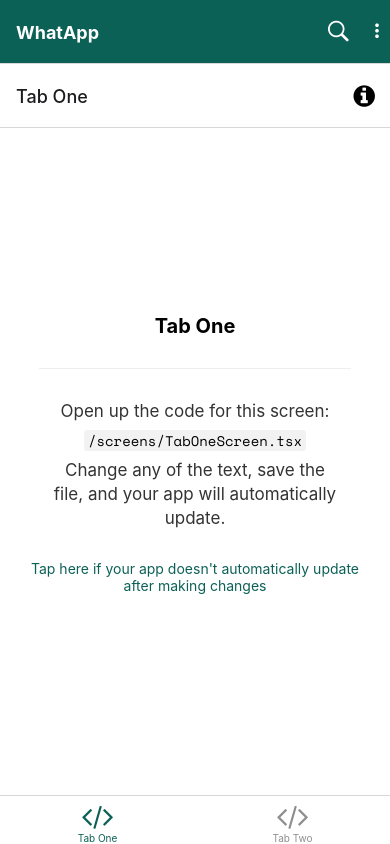
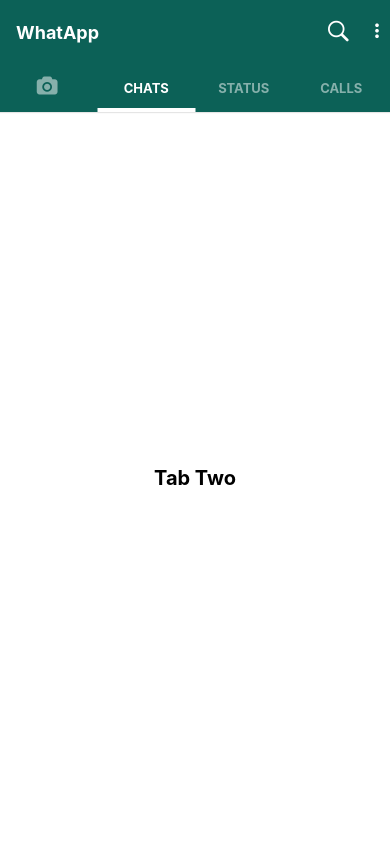
Before and after one commit to Abhimishra2424/WhatApp-Clone-React-Native, a React Native app: screen /Root in a window 390 px wide. Built offline with nearby package versions, Linux system fonts and the light colour scheme; what expo-linking would draw is missing.

Commit message:
add react navigation with add 4 tabs camera,chats,status,calls

```diff
--- a/navigation/LinkingConfiguration.ts
+++ b/navigation/LinkingConfiguration.ts
@@ -1,9 +1,3 @@
-/**
- * Learn more about deep linking with React Navigation
- * https://reactnavigation.org/docs/deep-linking
- * https://reactnavigation.org/docs/configuring-links
- */
-
 import { LinkingOptions } from '@react-navigation/native';
 import * as Linking from 'expo-linking';
 
@@ -27,8 +21,6 @@
           },
         },
       },
-      Modal: 'modal',
-      NotFound: '*',
     },
   },
 };
--- /dev/null
+++ b/navigation/MainTabNavigator.tsx
@@ -0,0 +1,49 @@
+import * as React from "react";
+import { createMaterialTopTabNavigator } from "@react-navigation/material-top-tabs";
+import Colors from "../constants/Colors";
+import useColorScheme from "../hooks/useColorScheme";
+import TabOneScreen from "../screens/TabOneScreen";
+import TabTwoScreen from "../screens/TabTwoScreen";
+import { MainTabParamList } from "../types";
+import { Fontisto } from "@expo/vector-icons";
+import { color } from "react-native-reanimated";
+
+const MainTab = createMaterialTopTabNavigator<MainTabParamList>();
+
+export default function MainTabNavigator() {
+  const colorScheme = useColorScheme();
+
+  return (
+    <MainTab.Navigator
+      initialRouteName="Chats"
+      screenOptions={{
+        tabBarActiveTintColor: Colors[colorScheme].background,
+        tabBarStyle: {
+          backgroundColor: Colors[colorScheme].tint,
+        },
+        tabBarIndicatorStyle: {
+          backgroundColor: Colors[colorScheme].background,
+          height: 4,
+        },
+        tabBarLabelStyle: {
+          fontWeight: "bold",
+        },
+        tabBarShowIcon: true,
+      }}
+    >
+      <MainTab.Screen
+        name="Camera"
+        component={TabOneScreen}
+        options={{
+          tabBarIcon: ({ color }) => (
+            <Fontisto name="camera" color={color} size={18} />
+          ),
+          tabBarShowLabel: false,
+        }}
+      />
+      <MainTab.Screen name="Chats" component={TabTwoScreen} />
+      <MainTab.Screen name="Status" component={TabTwoScreen} />
+      <MainTab.Screen name="Calls" component={TabTwoScreen} />
+    </MainTab.Navigator>
+  );
+}
--- a/navigation/index.tsx
+++ b/navigation/index.tsx
@@ -3,8 +3,6 @@
  * https://reactnavigation.org/docs/getting-started
  *
  */
-import { FontAwesome } from "@expo/vector-icons";
-import { createBottomTabNavigator } from "@react-navigation/bottom-tabs";
 import {
   NavigationContainer,
   DefaultTheme,
@@ -12,20 +10,14 @@
 } from "@react-navigation/native";
 import { createNativeStackNavigator } from "@react-navigation/native-stack";
 import * as React from "react";
-import { ColorSchemeName, Pressable, View } from "react-native";
+import { ColorSchemeName, View } from "react-native";
 
 import Colors from "../constants/Colors";
-import useColorScheme from "../hooks/useColorScheme";
 import NotFoundScreen from "../screens/NotFoundScreen";
-import TabOneScreen from "../screens/TabOneScreen";
-import TabTwoScreen from "../screens/TabTwoScreen";
-import {
-  RootStackParamList,
-  RootTabParamList,
-  RootTabScreenProps,
-} from "../types";
+import { RootStackParamList } from "../types";
 import LinkingConfiguration from "./LinkingConfiguration";
 import { Octicons, MaterialCommunityIcons } from "@expo/vector-icons";
+import MainTabNavigator from "./MainTabNavigator";
 
 export default function Navigation({
   colorScheme,
@@ -55,6 +47,7 @@
         headerStyle: {
           backgroundColor: Colors.light.tint,
         },
+        headerShadowVisible: false,
         headerTintColor: Colors.light.background,
         headerTitleAlign: "left",
         headerTitleStyle: {
@@ -64,7 +57,7 @@
     >
       <Stack.Screen
         name="Root"
-        component={BottomTabNavigator}
+        component={MainTabNavigator}
         options={{
           title: "WhatApp",
           headerRight: () => {
@@ -96,64 +89,3 @@
     </Stack.Navigator>
   );
 }
-
-/**
- * A bottom tab navigator displays tab buttons on the bottom of the display to switch screens.
- * https://reactnavigation.org/docs/bottom-tab-navigator
- */
-const BottomTab = createBottomTabNavigator<RootTabParamList>();
-
-function BottomTabNavigator() {
-  const colorScheme = useColorScheme();
-
-  return (
-    <BottomTab.Navigator
-      initialRouteName="TabOne"
-      screenOptions={{
-        tabBarActiveTintColor: Colors[colorScheme].tint,
-      }}
-    >
-      <BottomTab.Screen
-        name="TabOne"
-        component={TabOneScreen}
-        options={({ navigation }: RootTabScreenProps<"TabOne">) => ({
-          title: "Tab One",
-          tabBarIcon: ({ color }) => <TabBarIcon name="code" color={color} />,
-          headerRight: () => (
-            <Pressable
-              onPress={() => navigation.navigate("Modal")}
-              style={({ pressed }) => ({
-                opacity: pressed ? 0.5 : 1,
-              })}
-            >
-              <FontAwesome
-                name="info-circle"
-                size={25}
-                color={Colors[colorScheme].text}
-                style={{ marginRight: 15 }}
-              />
-            </Pressable>
-          ),
-        })}
-      />
-      <BottomTab.Screen
-        name="TabTwo"
-        component={TabTwoScreen}
-        options={{
-          title: "Tab Two",
-          tabBarIcon: ({ color }) => <TabBarIcon name="code" color={color} />,
-        }}
-      />
-    </BottomTab.Navigator>
-  );
-}
-
-/**
- * You can explore the built-in icon families and icons on the web at https://icons.expo.fyi/
- */
-function TabBarIcon(props: {
-  name: React.ComponentProps<typeof FontAwesome>["name"];
-  color: string;
-}) {
-  return <FontAwesome size={30} style={{ marginBottom: -3 }} {...props} />;
-}
--- a/screens/TabOneScreen.tsx
+++ b/screens/TabOneScreen.tsx
@@ -9,8 +9,6 @@
   return (
     <View style={styles.container}>
       <Text style={styles.title}>Tab One</Text>
-      <View style={styles.separator} lightColor="#eee" darkColor="rgba(255,255,255,0.1)" />
-      <EditScreenInfo path="/screens/TabOneScreen.tsx" />
     </View>
   );
 }
--- a/screens/TabTwoScreen.tsx
+++ b/screens/TabTwoScreen.tsx
@@ -1,15 +1,13 @@
-import * as React from 'react';
-import { StyleSheet } from 'react-native';
+import * as React from "react";
+import { StyleSheet } from "react-native";
 
-import EditScreenInfo from '../components/EditScreenInfo';
-import { Text, View } from '../components/Themed';
+import EditScreenInfo from "../components/EditScreenInfo";
+import { Text, View } from "../components/Themed";
 
 export default function TabTwoScreen() {
   return (
     <View style={styles.container}>
       <Text style={styles.title}>Tab Two</Text>
-      <View style={styles.separator} lightColor="#eee" darkColor="rgba(255,255,255,0.1)" />
-      <EditScreenInfo path="/screens/TabTwoScreen.tsx" />
     </View>
   );
 }
@@ -17,16 +15,16 @@
 const styles = StyleSheet.create({
   container: {
     flex: 1,
-    alignItems: 'center',
-    justifyContent: 'center',
+    alignItems: "center",
+    justifyContent: "center",
   },
   title: {
     fontSize: 20,
-    fontWeight: 'bold',
+    fontWeight: "bold",
   },
   separator: {
     marginVertical: 30,
     height: 1,
-    width: '80%',
+    width: "80%",
   },
 });
```
Also changed, not shown: package.json (+5 -2 lines), types.tsx (+20 -21 lines), 2 other files (tests, documents, lock files or other folders).
